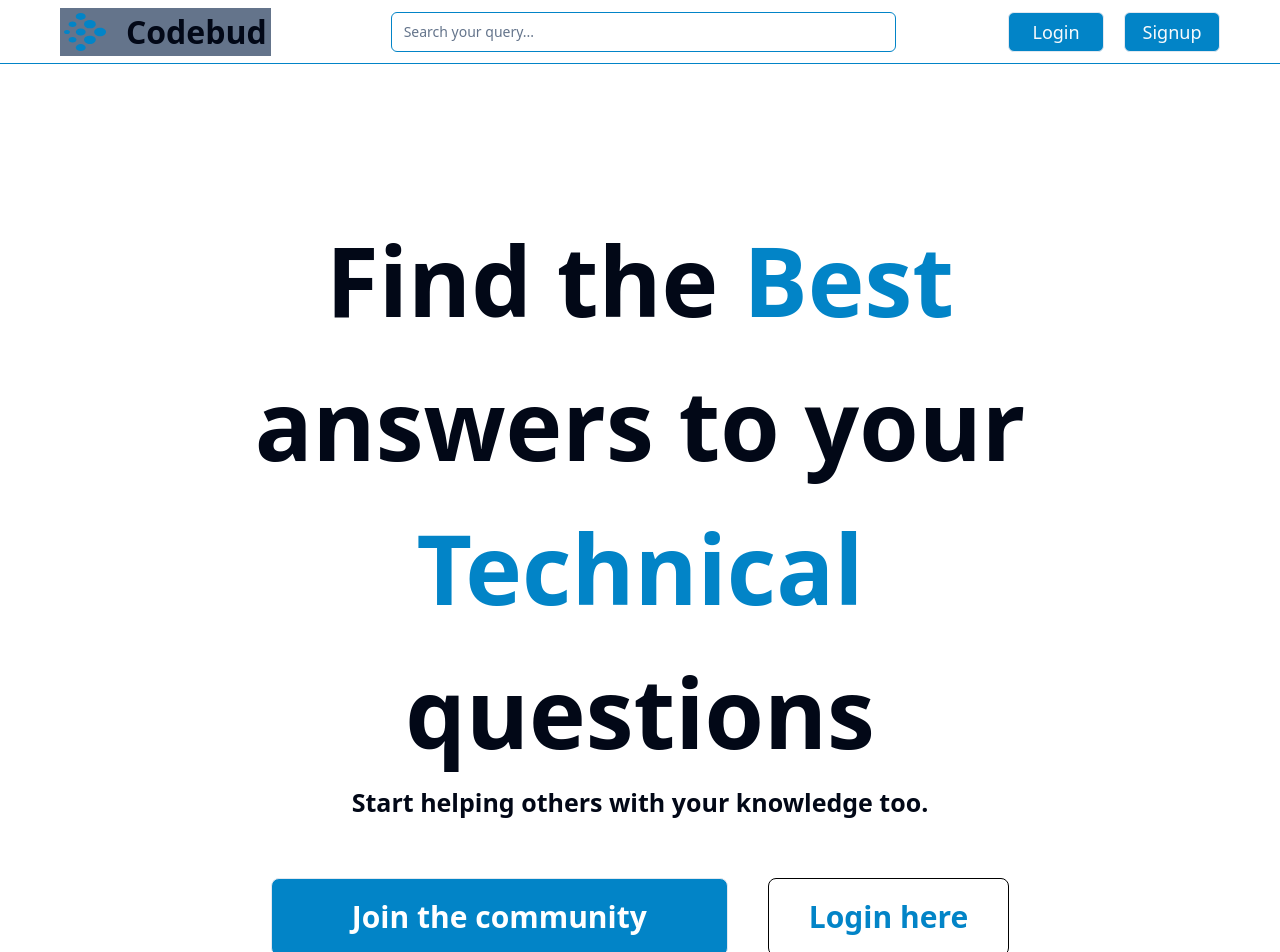
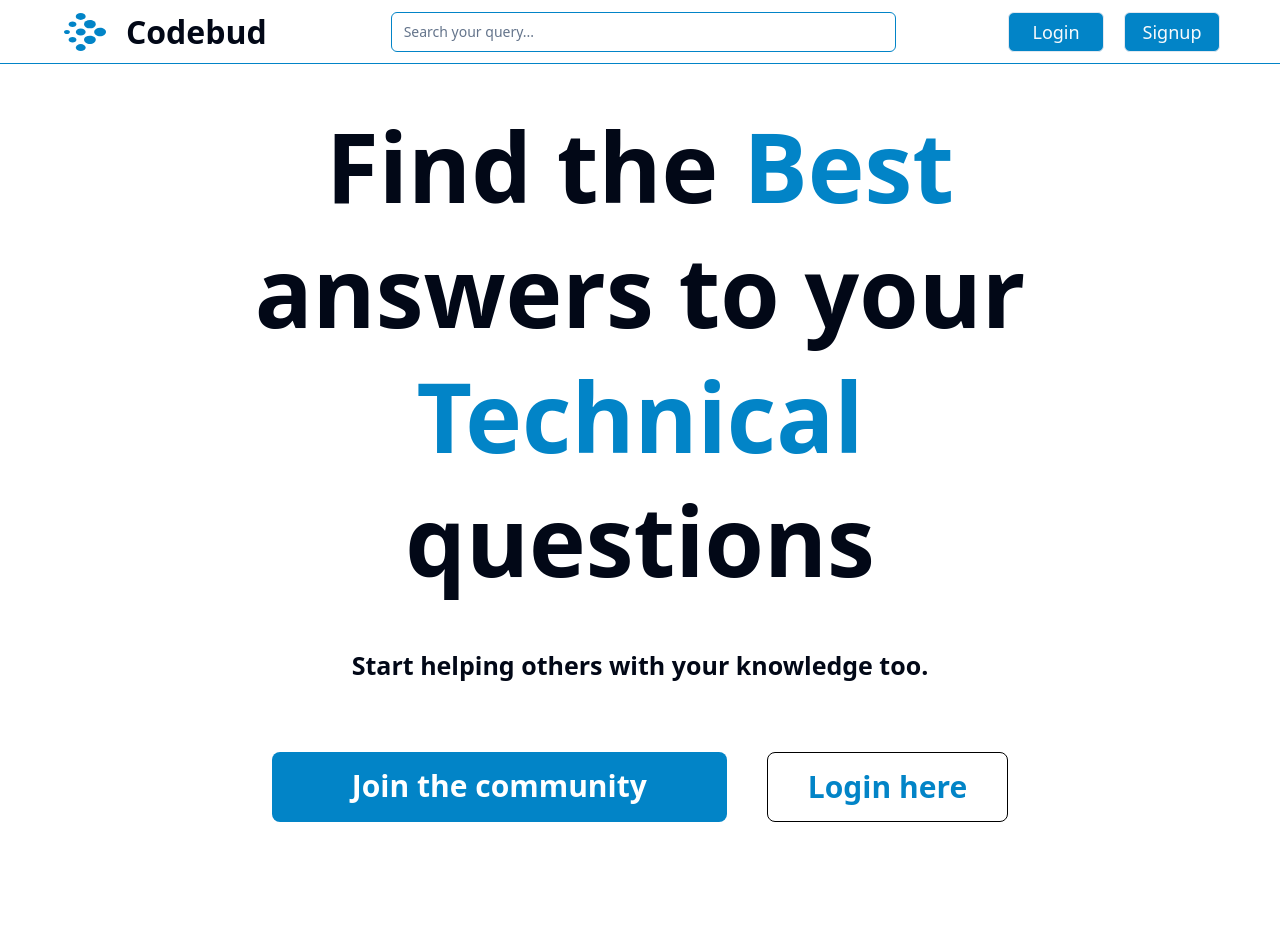
Before and after one commit to karanrajput1999/codebud-client, a React (Vite) app: page / in a window 1280 px wide. Shown: the top 952 px of the page. After the commit the page ends 822 px from the top, so only its background shows below. Built offline with nearby package versions, Linux system fonts and the light colour scheme.

Commit message:
landing page desktop completed

```diff
--- a/src/components/landingpage/LandingPage.tsx
+++ b/src/components/landingpage/LandingPage.tsx
@@ -4,30 +4,30 @@ import { Button } from "../ui/button";
 function LandingPage() {
   return (
     <main
-      className="px-60 flex items-center flex-col mt-36"
+      className="xl:px-48 lg:px-32 md:px-28 sm:px-14 px-4 flex items-center flex-col 2xl:mt-32 lg:mt-10 md:mt-14 sm:mt-24 min-[400px]:mt-14 mt-6"
       style={{ height: "calc(100vh - 13rem)" }}
     >
       <div className="hero-text">
-        <h1 className="text-[96px] font-bold text-center">
+        <h1 className="xl:text-[96px]/[1.3] lg:text-[88px] md:text-[85px] sm:text-[75px]/[1.3] min-[400px]:text-[60px]  text-[45px] font-bold text-center ">
           Find the <span className="text-primarycb">Best</span> answers to your{" "}
           <span className="text-primarycb">Technical</span> questions
         </h1>
-        <h6 className="text-[25px] font-bold text-center">
+        <h6 className="lg:text-[25px]/[5] text-[20px]/[3] font-bold text-center">
           Start helping others with your knowledge too.
         </h6>
       </div>
 
-      <div className="hero-links flex gap-10 mt-14">
+      <div className="hero-links flex sm:gap-10 gap-4 lg:mt-6 md:mt-10 sm:mt-8 mt-6 sm:flex-row flex-col">
         <a
           href="#"
-          className="border px-20 py-5 text-3xl bg-primarycb text-white font-bold rounded-lg"
+          className="xl:px-20 lg:px-6 px-4 py-4 xl:text-3xl lg:text-2xl text-xl bg-primarycb text-white font-bold rounded-lg text-center"
         >
           {" "}
           Join the community
         </a>
         <a
           href="#"
-          className="px-10 py-5 text-3xl font-bold border border-black rounded-lg text-primarycb "
+          className="xl:px-10 lg:px-6 px-4 py-4 xl:text-3xl lg:text-2xl text-xl font-bold border border-black rounded-lg text-primarycb text-center "
         >
           {" "}
           Login here
--- a/src/components/navbar/Navbar.tsx
+++ b/src/components/navbar/Navbar.tsx
@@ -15,7 +15,7 @@ function Navbar() {
   return (
     <header>
       <nav className="h-[4rem] flex items-center justify-around border-b border-primarycb px-2">
-        <div className="logo flex md:gap-5 gap-3 items-center mr-2 overflow-hidden bg-slate-500 px-1 ">
+        <div className="logo flex md:gap-5 gap-3 items-center mr-2 overflow-hidden px-1 ">
           <img src={logo} alt="logo" />
           <span className="text-[2rem] min-[450px]:block hidden font-bold ">
             Codebud
```
